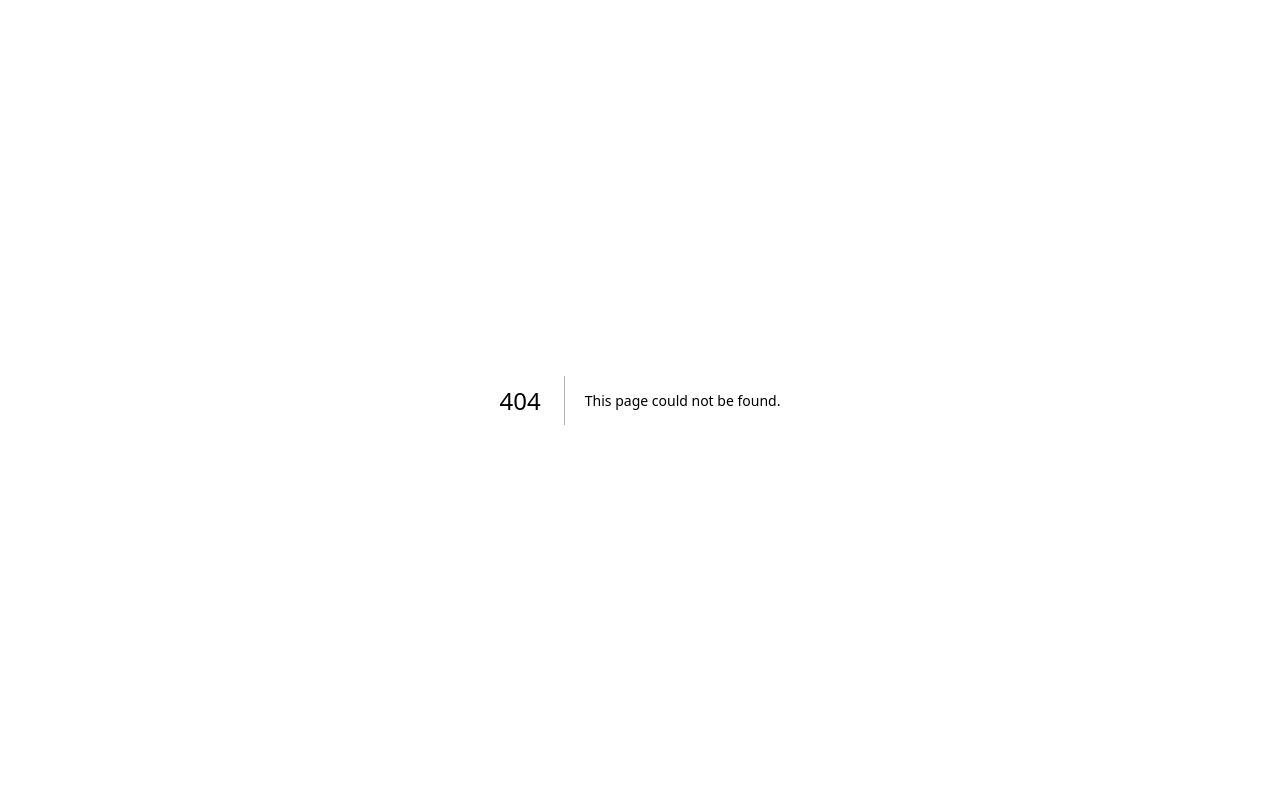
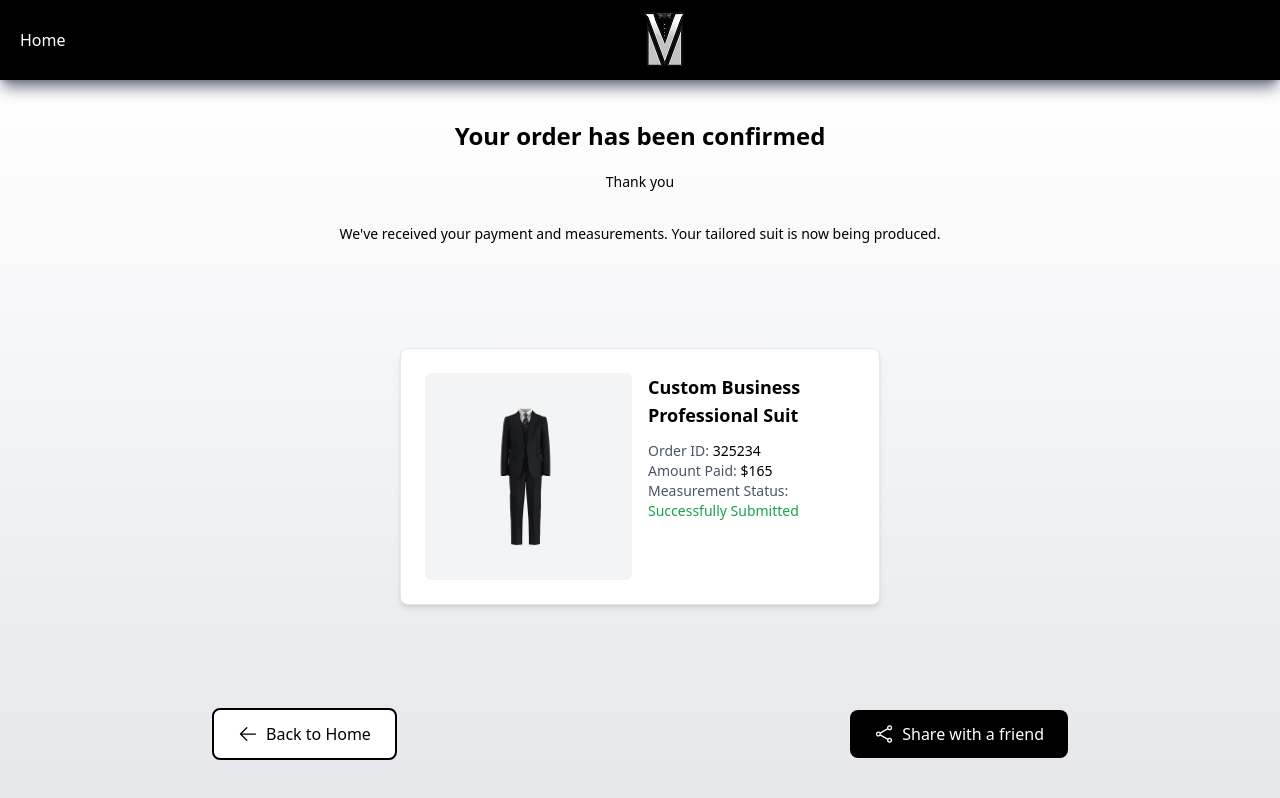
Before and after one commit to suitupstyle/suit-up-web, a Next.js app: page /orders/payment-confirmation in a window 1280 px wide. Before the commit this address had no page. Built offline with nearby package versions, Linux system fonts and the light colour scheme.

Commit message:
feat: adds payment confirmation page

```diff
--- /dev/null
+++ b/app/orders/payment-confirmation/page.tsx
@@ -0,0 +1,85 @@
+'use client'
+
+import Link from 'next/link'
+import { ArrowLeftIcon, ShareIcon } from '@heroicons/react/24/outline'
+
+export default function OrderConfirmation() {
+	const suitImage = '/home-suit.webp'
+
+	return (
+		<div className="w-64 md:w-458 lg:w-856 mx-auto min-h-[calc(100lvh-160px)] flex flex-col justify-between items-center text-center">
+			<header className="w-full">
+				<h1 className="font-bold text-2xl mb-5">
+					Your order has been confirmed
+				</h1>
+				<p className="font-normal text-sm mb-8">Thank you</p>
+				<p className="font-normal text-sm">
+					We've received your payment and measurements. Your tailored
+					suit is now being produced.
+				</p>
+			</header>
+
+			<section className="w-full max-w-lg mx-auto p-4">
+				<div className="bg-white rounded-lg shadow-md overflow-hidden border border-gray-200">
+					<div className="grid grid-cols-1 md:grid-cols-2 gap-4 p-6">
+						{/* Imagen del traje */}
+						<div className="bg-gray-100 aspect-square flex items-center justify-center rounded-md">
+							<img
+								src={suitImage}
+								alt="Suit Preview"
+								className="w-full h-full object-contain"
+							/>
+						</div>
+
+						{/* Detalles de la orden */}
+						<div className="text-left space-y-3">
+							<h3 className="font-semibold text-lg">
+								Custom Business Professional Suit
+							</h3>
+							<div className="text-sm">
+								<p>
+									<span className="text-gray-600">
+										Order ID:
+									</span>{' '}
+									325234
+								</p>
+								<p>
+									<span className="text-gray-600">
+										Amount Paid:
+									</span>{' '}
+									$165
+								</p>
+								<p>
+									<span className="text-gray-600">
+										Measurement Status:
+									</span>{' '}
+									<span className="text-green-600 font-medium">
+										Successfully Submitted
+									</span>
+								</p>
+							</div>
+						</div>
+					</div>
+				</div>
+			</section>
+
+			<footer className="w-full">
+				<div className="w-full flex flex-col md:flex-row justify-between items-center gap-4">
+					<Link
+						href="/"
+						className="w-full md:w-auto flex items-center justify-center gap-2 px-6 py-3 rounded-lg border-2 border-black bg-white text-black transition-all hover:bg-gray-100">
+						<ArrowLeftIcon className="w-5 h-5" />
+						<span>Back to Home</span>
+					</Link>
+
+					<button
+						className="w-full md:w-auto flex items-center justify-center gap-2 px-6 py-3 rounded-lg bg-black text-white transition-all hover:bg-gray-800 hover:tracking-widest"
+						onClick={() => alert('Sharing feature coming soon!')}>
+						<ShareIcon className="w-5 h-5" />
+						<span>Share with a friend</span>
+					</button>
+				</div>
+			</footer>
+		</div>
+	)
+}
```
